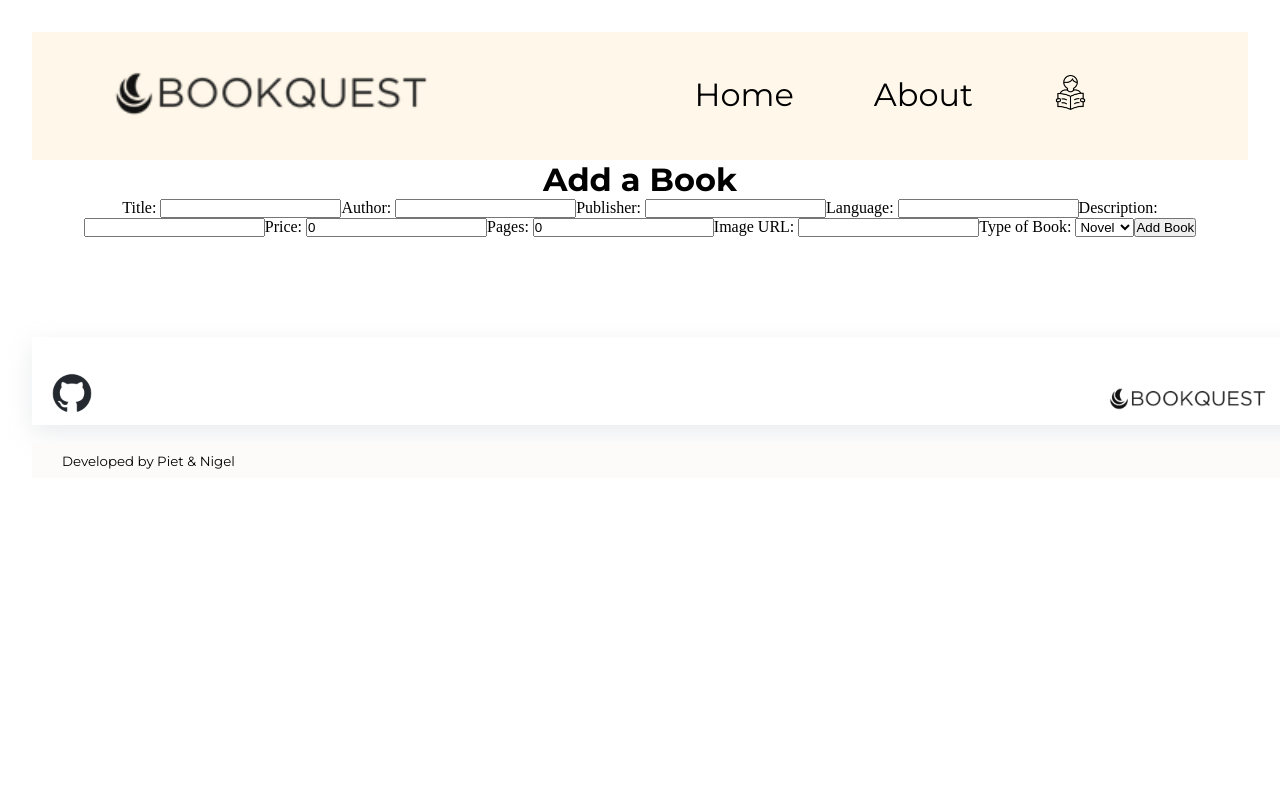
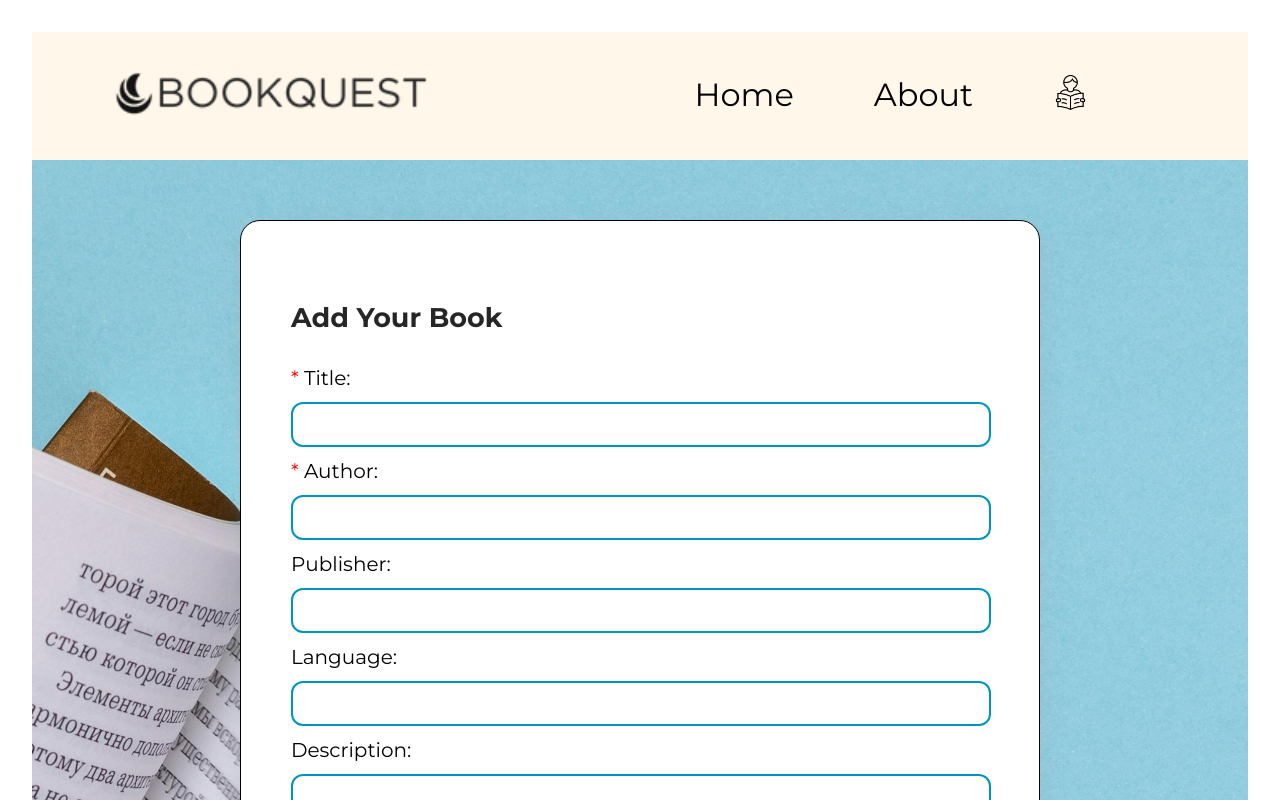
Before and after one commit to NigelFerrefe/bookquest-project, a React (Vite) app: page /#/newbook in a window 1280 px wide. Shown: the top 800 px of the page. Built offline with nearby package versions, Linux system fonts and the light colour scheme; a web font is replaced by a local one.

Commit message:
form-styling done

```diff
--- a/src/components/Hero/Hero.jsx
+++ b/src/components/Hero/Hero.jsx
@@ -1,10 +1,13 @@
 import './Hero.css'
+import { Link, NavLink } from "react-router-dom";
 
 function Hero() {
   return (
     <div className="hero">
       <h1>What's your new BookQuest?</h1>
-      <button className='add-book-button'>Add Book </button>
+      <NavLink to="/newbook">
+        <button className="add-book-button">Add Book </button>
+      </NavLink>
     </div>
   );
 }
--- /dev/null
+++ b/src/pages/NewBook.css
@@ -0,0 +1,142 @@
+.add-book {
+  display: flex;
+  flex-direction: column;
+  background-image: url(/src/assets/BookBackground.jpg);
+  background-position: center;
+  background-repeat: no-repeat;
+  background-size: cover;
+  padding-top: 60px;
+  padding-bottom: 60px;
+}
+
+.form {
+  z-index: 999;
+  background-color: white;
+  display: flex;
+  justify-content: space-evenly;
+  align-items: flex-start;
+  flex-direction: column;
+  width: 400px;
+  margin: 0 auto;
+  padding: 80px 50px 80px 50px;
+  border: 1px solid black;
+  box-shadow: rgba(149, 157, 165, 0.2) 0px 8px 24px;
+  border-radius: 20px;
+  gap: 12px;
+  font-family: var(--font-primary);
+
+
+  h2 {
+    font-size: 27px;
+    font-family: var(--font-primary);
+    color: #262626 ;
+    padding-bottom: 20px;
+  }
+
+  span {
+    color: red;
+  }
+
+  label {
+    font-size: 20px;
+    align-self: flex-start;
+  }
+
+  input {
+    width: 280px;
+    font-size: 18px;
+    padding: 10px;
+    border-radius: 12px;
+    border: 2px solid #0094C3;
+  }
+
+  textarea {
+    width: 280px;
+    min-width: 280px;
+    max-width: 280px;
+    font-size: 20px;
+    padding: 10px;
+    border-radius: 12px;
+    min-height: 70px;
+    border: 2px solid #0094C3;
+  }
+
+  select {
+    width: 280px;
+    padding: 15px;
+    text-align: center;
+    color: #0094C3;
+    border-radius: 12px;
+    border: 2px solid #0094C3;
+    font-size: 20px;
+
+  }
+  .submit-button {
+    padding: 20px;
+    text-align: center;
+    width: 230px;
+    border-radius: 20px;
+    border-style: none ;
+    background-color: #0094C3;
+    font-size: 23px;
+    color: white;
+    margin-left: 20px;
+    margin-top: 30px;
+    box-shadow: rgba(0, 0, 0, 0.15) 1.95px 1.95px 2.6px;
+  }
+
+  .submit-button:hover {
+    background-color: #1cbbeb;
+    cursor: pointer;
+  }
+
+}
+
+@media (width >= 650px) and (width <= 1250px) {
+  .form {
+    width: 600px;
+
+    input {
+      width: 500px;
+    }
+    textarea {
+      width: 500px;
+      min-width: 500px ;
+      max-width: 500px ;
+    }
+
+    select {
+      width: 500px;
+    }
+
+    .submit-button {
+      width: 400px;
+      margin-left: 40px;
+    }
+  }
+}
+
+@media (min-width: 1250px) {
+  .form {
+    width: 800px;
+
+    input {
+      width: 700px;
+    }
+    textarea {
+      width: 700px;
+      min-width: 700px ;
+      max-width: 700px ;
+    }
+
+    select {
+      width: 700px;
+    }
+
+    .submit-button {
+      width: 600px;
+      margin-left: 40px;
+    }
+  }
+
+}
--- a/src/pages/NewBookPage.jsx
+++ b/src/pages/NewBookPage.jsx
@@ -1,5 +1,6 @@
 import { useEffect, useState } from "react";
 import supabase from "../supabase/config";
+import "./NewBook.css"
 
 
 const initialFormData = {
@@ -79,23 +80,29 @@ function NewBookPage() {
   return (
     <>
       <div className="add-book">
-        <h1>Add a Book</h1>
-        <form onSubmit={handleSubmit}>
-          <label htmlFor="title">Title: </label>
+        <form className="form" onSubmit={handleSubmit}>
+          <h2>Add Your Book</h2>
+          <label htmlFor="title">
+            <span>*</span> Title:
+          </label>
           <input
             onChange={handleOnChange}
             value={formData.title}
             type="text"
             id="title"
+            required
           />
-          <label htmlFor="author">Author: </label>
+          <label htmlFor="author">
+            <span>*</span> Author:
+          </label>
           <input
             onChange={handleOnChange}
             value={formData.author}
             type="text"
             id="author"
+            required
           />
-        {/* <label htmlFor="genre">Genre: </label>
+          {/* <label htmlFor="genre">Genre: </label>
         <select id="genre" value={formData.genre} onChange={handleOnChange}>
         <option value=""> Select a Genre </option>
             {genres.map((genre, index) => {
@@ -120,7 +127,7 @@ function NewBookPage() {
             id="language"
           />
           <label htmlFor="description">Description: </label>
-          <input
+          <textarea
             onChange={handleOnChange}
             value={formData.description}
             type="text"
@@ -133,7 +140,9 @@ function NewBookPage() {
             type="number"
             id="price"
           />
-          <label htmlFor="pages">Pages: </label>
+          <label classname="label" htmlFor="pages">
+            Pages:{" "}
+          </label>
           <input
             onChange={handleOnChange}
             value={formData.pages}
@@ -143,6 +152,7 @@ function NewBookPage() {
           <label htmlFor="image">Image URL: </label>
           <input
             onChange={handleOnChange}
+            value={formData.image}
             type="text"
             id="image"
           />
@@ -151,7 +161,9 @@ function NewBookPage() {
             <option value="novel">Novel</option>
             <option value="essay">Essay</option>
           </select>
-          <button type="submit">Add Book</button>
+          <button className="submit-button" type="submit">
+            Add Book
+          </button>
         </form>
       </div>
     </>
```
Also changed, not shown: src/assets/BookBackground.jpg (added).
